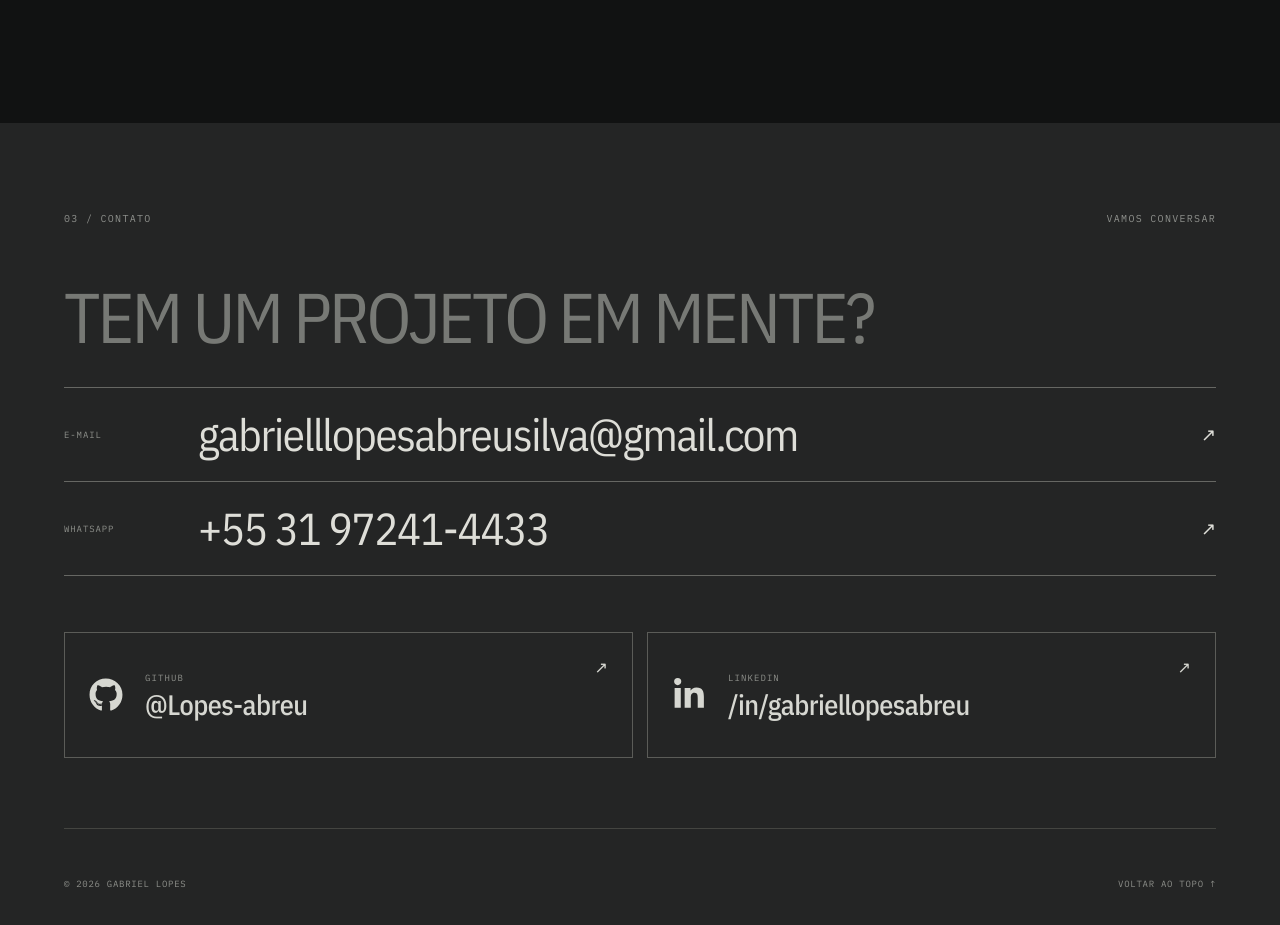
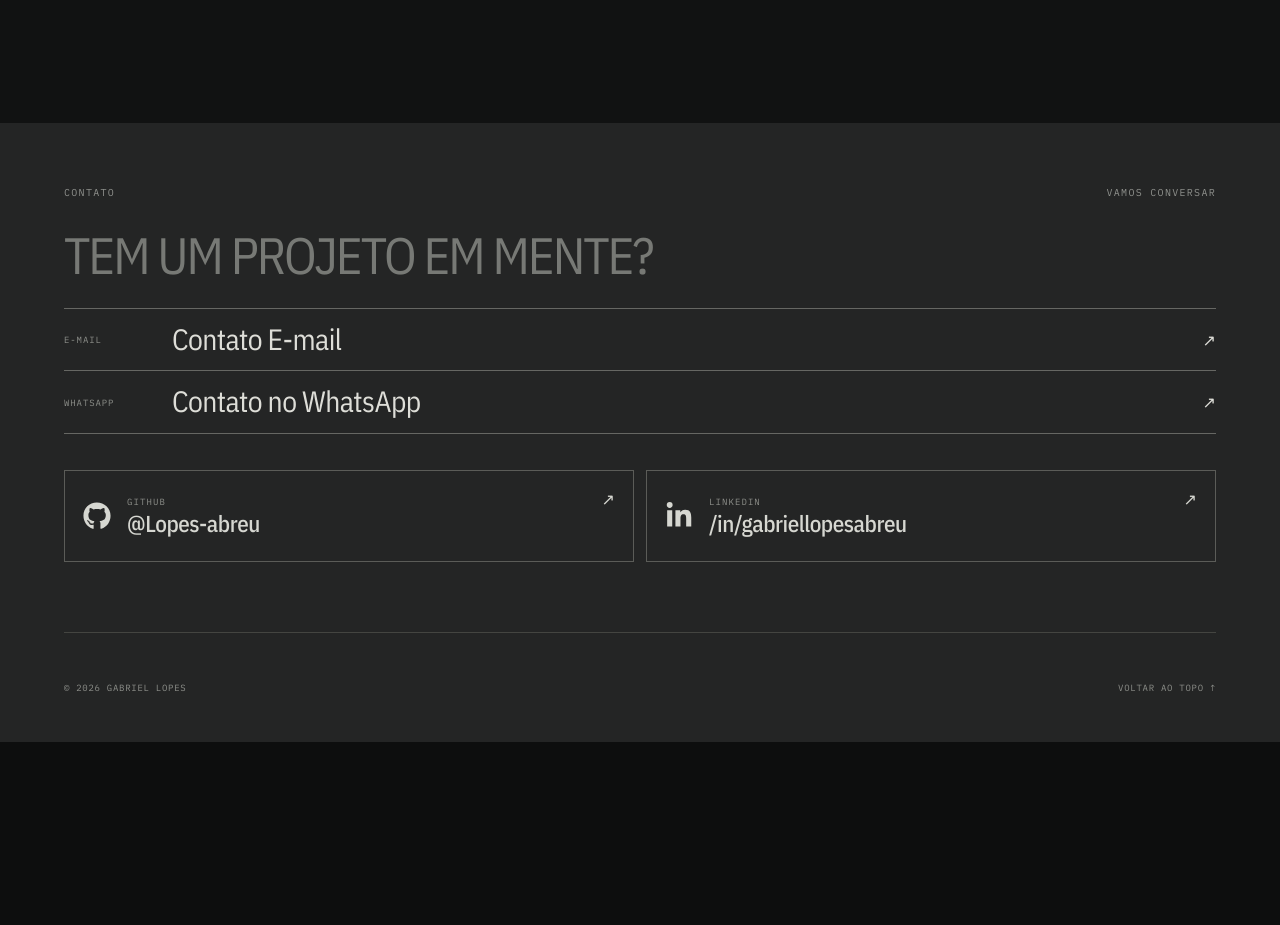
Before and after one commit to Lopes-abreu/portifolio-gabriel-lopes, a Next.js app: page / in a window 1280 px wide. Shown: the part 2803-3728 px from the top of the page. After the commit the page ends 3545 px from the top, so only its background shows below. Built offline with nearby package versions, Linux system fonts and the light colour scheme; no server answers.

Commit message:
style: simplify contact section

```diff
--- a/app/globals.css
+++ b/app/globals.css
@@ -54,22 +54,22 @@ a { color: inherit; text-decoration: none; }
 .skills-block ul { list-style: none; padding: 0; margin: 0; display: grid; grid-template-columns: repeat(2, 1fr); column-gap: 40px; }
 .skills-block li { padding: 12px 0; border-bottom: 1px solid var(--line); font-size: 14px; }
 
-.contact-section { background: #242525; padding-top: 90px; }
-.contact-top { display: flex; justify-content: space-between; padding-bottom: 60px; }
-.contact-section h2 { margin: 0; color: #777975; font: 400 clamp(40px, 5.5vw, 82px)/.92 var(--font-plex-condensed); letter-spacing: -.04em; text-transform: uppercase; }
-.contact-links { margin-top: 38px; border-top: 1px solid #666763; }
-.contact-link { display: grid; grid-template-columns: 110px minmax(0, 1fr) auto; gap: 24px; align-items: center; padding: 24px 0; border-bottom: 1px solid #666763; transition: color .2s ease, padding-left .2s ease; }
+.contact-section { background: #242525; padding-top: 64px; }
+.contact-top { display: flex; justify-content: space-between; padding-bottom: 32px; }
+.contact-section h2 { margin: 0; color: #777975; font: 400 clamp(32px, 4vw, 58px)/.96 var(--font-plex-condensed); letter-spacing: -.04em; text-transform: uppercase; }
+.contact-links { margin-top: 28px; border-top: 1px solid #666763; }
+.contact-link { display: grid; grid-template-columns: 90px minmax(0, 1fr) auto; gap: 18px; align-items: center; padding: 16px 0; border-bottom: 1px solid #666763; transition: color .2s ease, padding-left .2s ease; }
 .contact-link:hover { color: #fff; padding-left: 8px; }
 .contact-channel { color: #8d8f8a; font: 9px var(--font-plex-mono); letter-spacing: .1em; }
-.contact-link strong { font: 400 clamp(24px, 3.5vw, 54px)/1 var(--font-plex-condensed); letter-spacing: -.03em; overflow-wrap: anywhere; }
-.contact-link > span:last-child { font-size: 18px; }
-.social-links { margin-top: 56px; display: grid; grid-template-columns: repeat(2, 1fr); gap: 14px; }
-.social-links > a { min-height: 126px; display: grid; grid-template-columns: auto 1fr auto; align-items: center; gap: 22px; padding: 24px; border: 1px solid #5b5c58; color: #d6d7d1; transition: background .2s ease, color .2s ease, border-color .2s ease; }
+.contact-link strong { font: 400 clamp(18px, 2.3vw, 32px)/1 var(--font-plex-condensed); letter-spacing: -.02em; overflow-wrap: anywhere; }
+.contact-link > span:last-child { font-size: 16px; }
+.social-links { margin-top: 36px; display: grid; grid-template-columns: repeat(2, 1fr); gap: 12px; }
+.social-links > a { min-height: 92px; display: grid; grid-template-columns: auto 1fr auto; align-items: center; gap: 16px; padding: 18px; border: 1px solid #5b5c58; color: #d6d7d1; transition: background .2s ease, color .2s ease, border-color .2s ease; }
 .social-links > a:hover { background: #d9d9d3; color: #171818; border-color: #d9d9d3; }
-.social-links svg { width: 34px; height: 34px; }
-.social-links span { display: flex; flex-direction: column; gap: 8px; }
+.social-links svg { width: 28px; height: 28px; }
+.social-links span { display: flex; flex-direction: column; gap: 5px; }
 .social-links small { color: #8d8f8a; font: 9px var(--font-plex-mono); letter-spacing: .12em; }
-.social-links strong { font: 500 clamp(20px, 2.2vw, 32px)/1 var(--font-plex-condensed); letter-spacing: -.02em; overflow-wrap: anywhere; }
+.social-links strong { font: 500 clamp(18px, 1.8vw, 26px)/1 var(--font-plex-condensed); letter-spacing: -.02em; overflow-wrap: anywhere; }
 .social-links i { align-self: start; font-style: normal; font-size: 16px; }
 footer { margin-top: 70px; min-height: 110px; border-top: 1px solid #444541; display: grid; grid-template-columns: 1fr 1fr; align-items: center; color: #8d8f8a; font: 9px var(--font-plex-mono); letter-spacing: .08em; text-transform: uppercase; }
 footer p { margin: 0; } footer > a { justify-self: end; } footer a:hover { color: #fff; }
@@ -89,8 +89,8 @@ footer p { margin: 0; } footer > a { justify-self: end; } footer a:hover { color
   .project-number, .project-info { grid-column: 1; } .project-visual { min-height: 270px; } .project-poster { min-height: 205px; }
   .about-section { grid-template-columns: 1fr; padding-top: 80px; padding-bottom: 90px; } .about-label { flex-direction: row; }
   .about-label p { writing-mode: initial; transform: none; } .about-columns { grid-template-columns: 1fr; margin-top: 52px; } .skills-block { grid-template-columns: 1fr; }
-  .contact-section { padding-top: 70px; } .contact-link { grid-template-columns: 1fr auto; gap: 12px; } .contact-channel { grid-column: 1 / 3; } .contact-link strong { font-size: clamp(23px, 7vw, 38px); }
-  .social-links { grid-template-columns: 1fr; } .social-links > a { min-height: 104px; padding: 20px; }
+  .contact-section { padding-top: 52px; } .contact-link { grid-template-columns: 1fr auto; gap: 10px; } .contact-channel { grid-column: 1 / 3; } .contact-link strong { font-size: clamp(18px, 5vw, 28px); }
+  .social-links { grid-template-columns: 1fr; } .social-links > a { min-height: 84px; padding: 16px; }
   footer { grid-template-columns: 1fr 1fr; gap: 22px; padding-block: 28px; }
 }
 @media (prefers-reduced-motion: reduce) { html { scroll-behavior: auto; } *, *::before, *::after { animation-duration: .01ms !important; animation-iteration-count: 1 !important; transition-duration: .01ms !important; } }
--- a/app/page.tsx
+++ b/app/page.tsx
@@ -97,17 +97,17 @@ export default function Home() {
       </section>
 
       <section className="contact-section section-shell" id="contato">
-        <div className="contact-top"><span>03 / CONTATO</span><span>VAMOS CONVERSAR</span></div>
+        <div className="contact-top"><span>CONTATO</span><span>VAMOS CONVERSAR</span></div>
         <h2>Tem um projeto em mente?</h2>
         <div className="contact-links">
           <a className="contact-link" href="mailto:gabrielllopesabreusilva@gmail.com">
             <span className="contact-channel">E-MAIL</span>
-            <strong>gabrielllopesabreusilva@gmail.com</strong>
+            <strong>Contato E-mail</strong>
             <span aria-hidden="true">↗</span>
           </a>
           <a className="contact-link" href="https://wa.me/5531972414433" target="_blank" rel="noreferrer">
             <span className="contact-channel">WHATSAPP</span>
-            <strong>+55 31 97241-4433</strong>
+            <strong>Contato no WhatsApp</strong>
             <span aria-hidden="true">↗</span>
           </a>
         </div>
```
